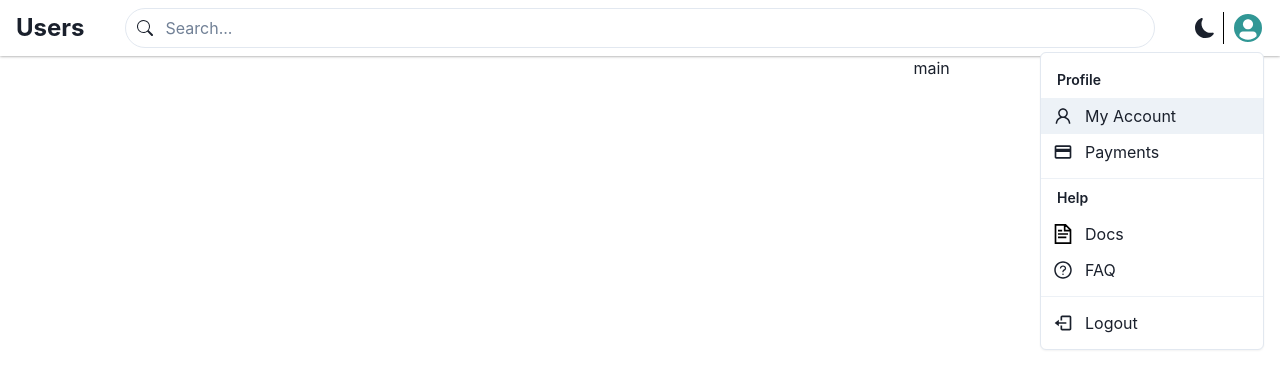
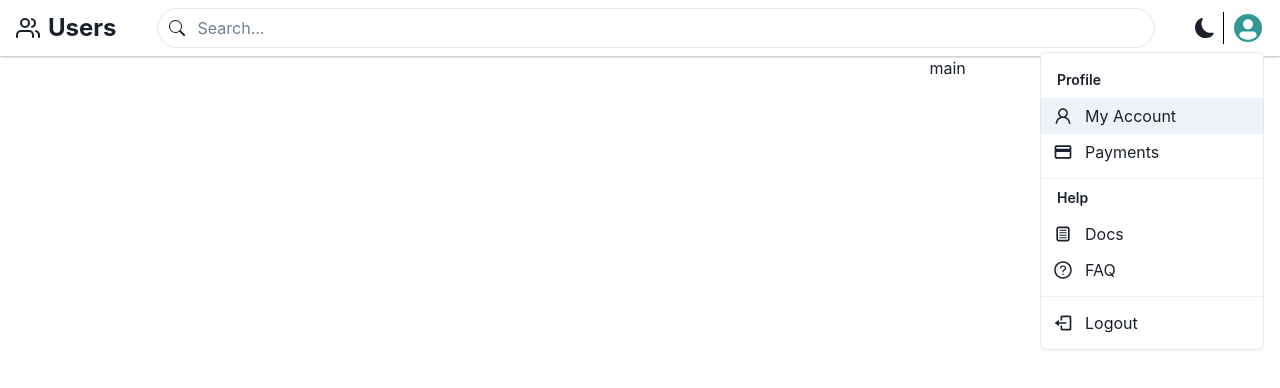
Before and after one commit to aliakbari77/react-users, a React (Vite) app: page / in a window 1280 px wide. Both pictures are taken after a click on the button 1243 px from the left and 28 px from the top of the page. Shown: the top 388 px of the page. Built offline with nearby package versions, Linux system fonts and the light colour scheme.

Commit message:
Build Logo component

```diff
--- /dev/null
+++ b/src/components/AvatarMenu.tsx
@@ -0,0 +1,58 @@
+import { Menu, MenuButton, AvatarGroup, Avatar, MenuList, MenuGroup, MenuItem, MenuDivider, useColorMode } from "@chakra-ui/react";
+import { AiOutlineUser, AiOutlineQuestionCircle } from "react-icons/ai";
+import { BiLogOut } from "react-icons/bi";
+import { MdPayment } from "react-icons/md";
+import {TiDocumentText} from "react-icons/ti"
+
+interface Props{
+    iconSize: {
+        fontSize: string;
+    }
+}
+
+const AvatarMenu = ({iconSize}: Props) => {
+    const { colorMode, toggleColorMode } = useColorMode();
+
+	return (
+		<Menu>
+			<MenuButton
+				borderLeft={
+					colorMode === "light"
+						? "1px solid black"
+						: "1px solid white"
+				}
+			>
+				<AvatarGroup marginLeft={2} spacing="1rem">
+					<Avatar bg="teal.500" size="sm" />
+				</AvatarGroup>
+			</MenuButton>
+			<MenuList>
+				<MenuGroup title="Profile">
+					<MenuItem icon={<AiOutlineUser {...iconSize} />}>
+						My Account
+					</MenuItem>
+					<MenuItem icon={<MdPayment {...iconSize} />}>
+						Payments{" "}
+					</MenuItem>
+				</MenuGroup>
+				<MenuDivider />
+				<MenuGroup title="Help">
+					<MenuItem icon={<TiDocumentText {...iconSize} />}>
+						Docs
+					</MenuItem>
+					<MenuItem icon={<AiOutlineQuestionCircle {...iconSize} />}>
+						FAQ
+					</MenuItem>
+				</MenuGroup>
+				<MenuDivider />
+				<MenuGroup>
+					<MenuItem icon={<BiLogOut {...iconSize} />}>
+						Logout
+					</MenuItem>
+				</MenuGroup>
+			</MenuList>
+		</Menu>
+	);
+};
+
+export default AvatarMenu;
--- /dev/null
+++ b/src/components/Logo.tsx
@@ -0,0 +1,15 @@
+import { HStack, Heading } from "@chakra-ui/react";
+import { FiUsers } from "react-icons/fi";
+
+const Logo = () => {
+	return (
+		<HStack>
+			<FiUsers fontSize={24} />
+			<Heading as="h3" fontSize={24}>
+				Users
+			</Heading>
+		</HStack>
+	);
+};
+
+export default Logo;
--- a/src/components/NavBar.tsx
+++ b/src/components/NavBar.tsx
@@ -23,6 +23,9 @@ import { MdPayment } from "react-icons/md";
 import { GrDocumentText } from "react-icons/gr";
 import { BiLogOut } from "react-icons/bi";
 import SearchInput from "./SearchInput";
+import AvatarMenu from "./AvatarMenu";
+import { FiUsers } from "react-icons/fi";
+import Logo from "./Logo";
 
 const NavBar = () => {
 	const { colorMode, toggleColorMode } = useColorMode();
@@ -37,42 +40,15 @@ const NavBar = () => {
 			paddingY={2}
 			boxShadow="0px 0px 3px gray"
 		>
-      <Heading as="h3" fontSize={24}>
-        Users
-      </Heading>
-      <SearchInput/>
+			<Logo/>
+			<SearchInput />
 			<HStack marginLeft={16}>
 				{colorMode === "light" ? (
 					<BsFillMoonFill {...iconSize} onClick={toggleColorMode} />
 				) : (
 					<BsFillSunFill {...iconSize} onClick={toggleColorMode} />
 				)}
-        <Menu>
-          <MenuButton borderLeft={colorMode === "light" ? "1px solid black" :  "1px solid white"}>
-            <AvatarGroup marginLeft={2} spacing="1rem">
-              <Avatar bg="teal.500" size="sm" />
-            </AvatarGroup>
-          </MenuButton>
-          <MenuList>
-            <MenuGroup title="Profile">
-              <MenuItem icon={<AiOutlineUser {...iconSize} />}>
-                My Account
-              </MenuItem>
-              <MenuItem icon={<MdPayment {...iconSize} />}>Payments </MenuItem>
-            </MenuGroup>
-            <MenuDivider />
-            <MenuGroup title="Help">
-              <MenuItem icon={<GrDocumentText {...iconSize} />}>Docs</MenuItem>
-              <MenuItem icon={<AiOutlineQuestionCircle {...iconSize} />}>
-                FAQ
-              </MenuItem>
-            </MenuGroup>
-            <MenuDivider />
-            <MenuGroup>
-              <MenuItem icon={<BiLogOut {...iconSize} />}>Logout</MenuItem>
-            </MenuGroup>
-          </MenuList>
-        </Menu>
+				<AvatarMenu iconSize={iconSize} />
 			</HStack>
 		</HStack>
 	);
```
Lines whose indentation alone changed are shown as unchanged.
